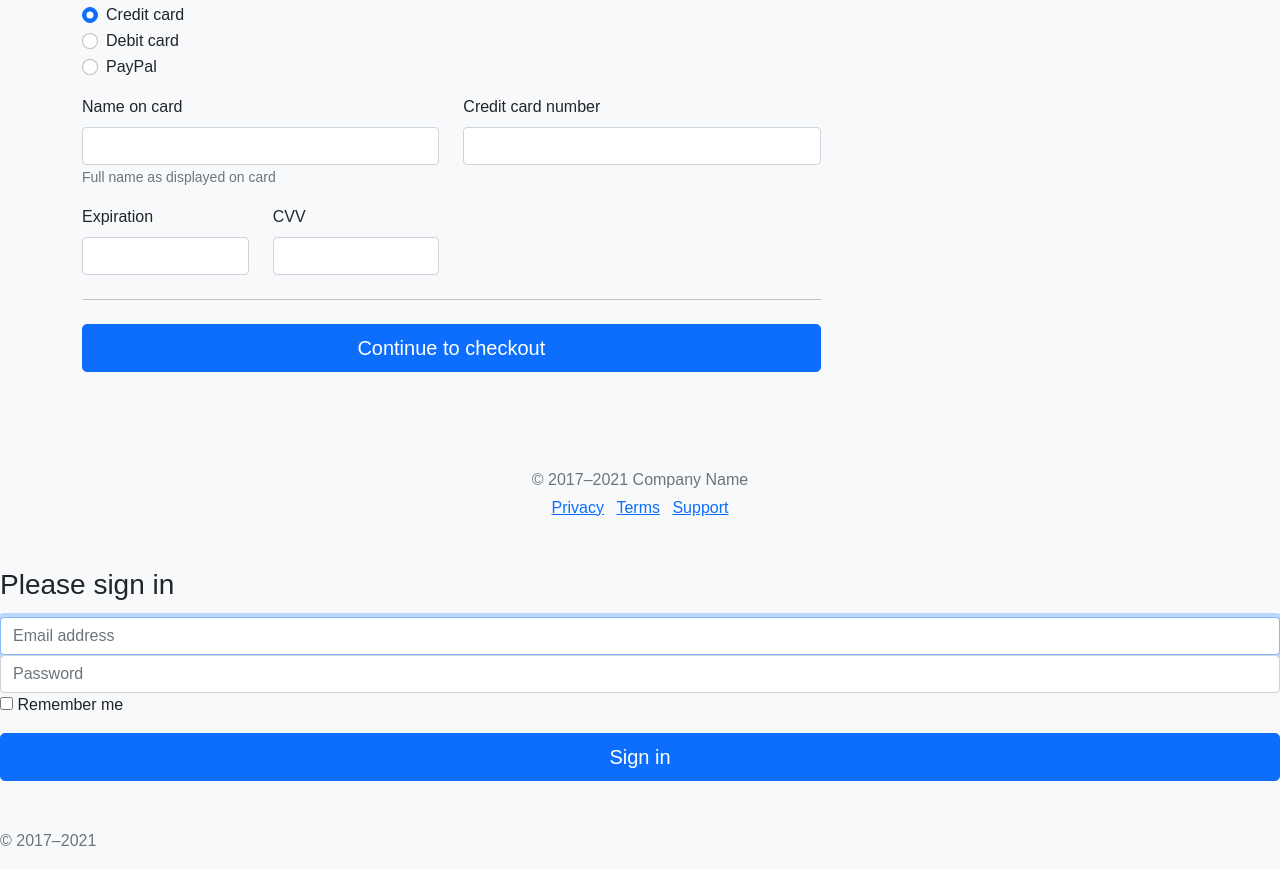
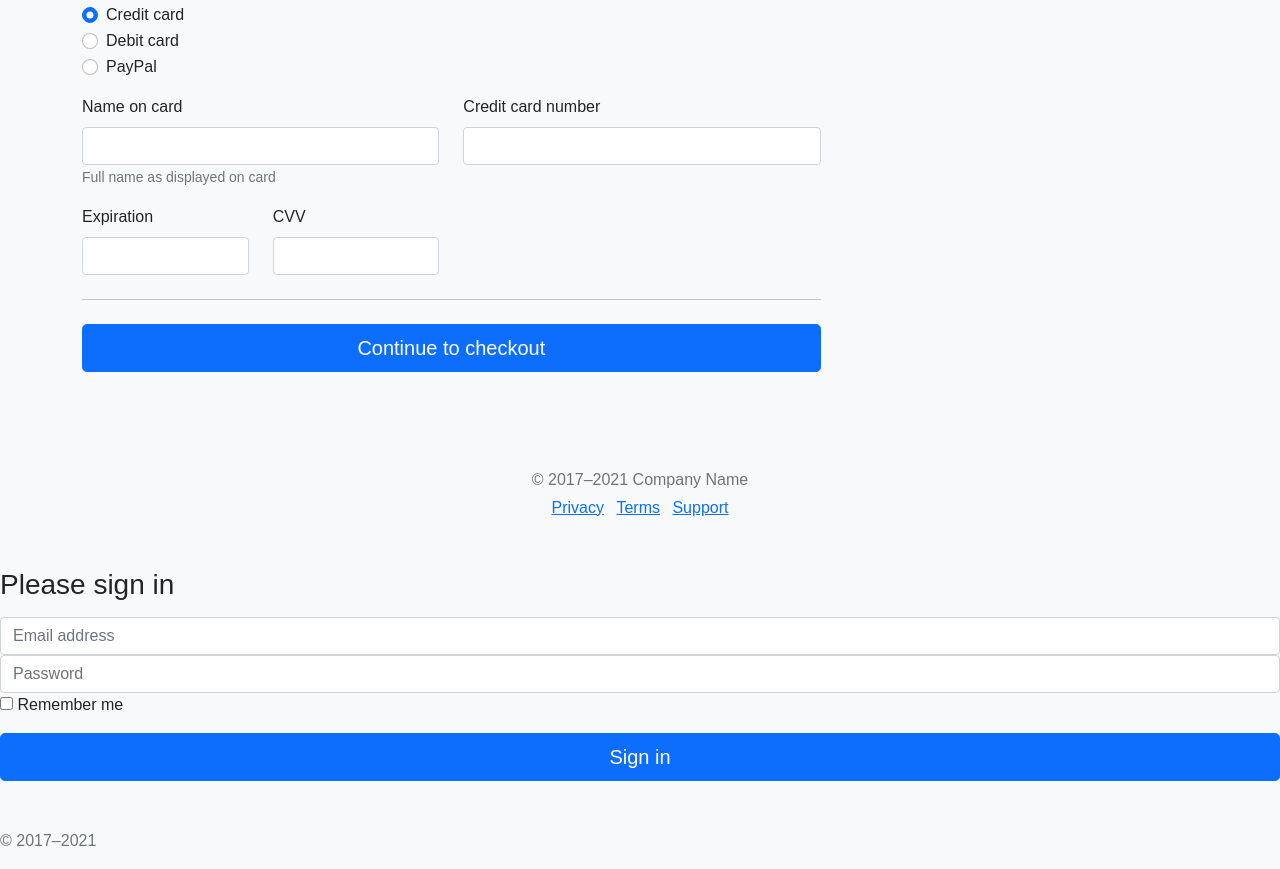
Before and after one commit to pablobenitezb/landing-page-Pablo-Benitez, a plain HTML site: page index.html in a window 1280 px wide. Shown: the part 2937-3806 px from the top of the page. Drawn offline with nearby package versions, Linux system fonts and the light colour scheme.

Commit message:
first commit

```diff
--- a/index.html
+++ b/index.html
@@ -386,7 +386,7 @@
   <form>
     <h1 class="h3 mb-3 fw-normal">Please sign in</h1>
     <label for="inputEmail" class="visually-hidden">Email address</label>
-    <input type="email" id="inputEmail" class="form-control" placeholder="Email address" required="" autofocus="">
+    <input type="email" id="inputEmail" class="form-control" placeholder="Email address" required="" >
     <label for="inputPassword" class="visually-hidden">Password</label>
     <input type="password" id="inputPassword" class="form-control" placeholder="Password" required="">
     <div class="checkbox mb-3">
```
